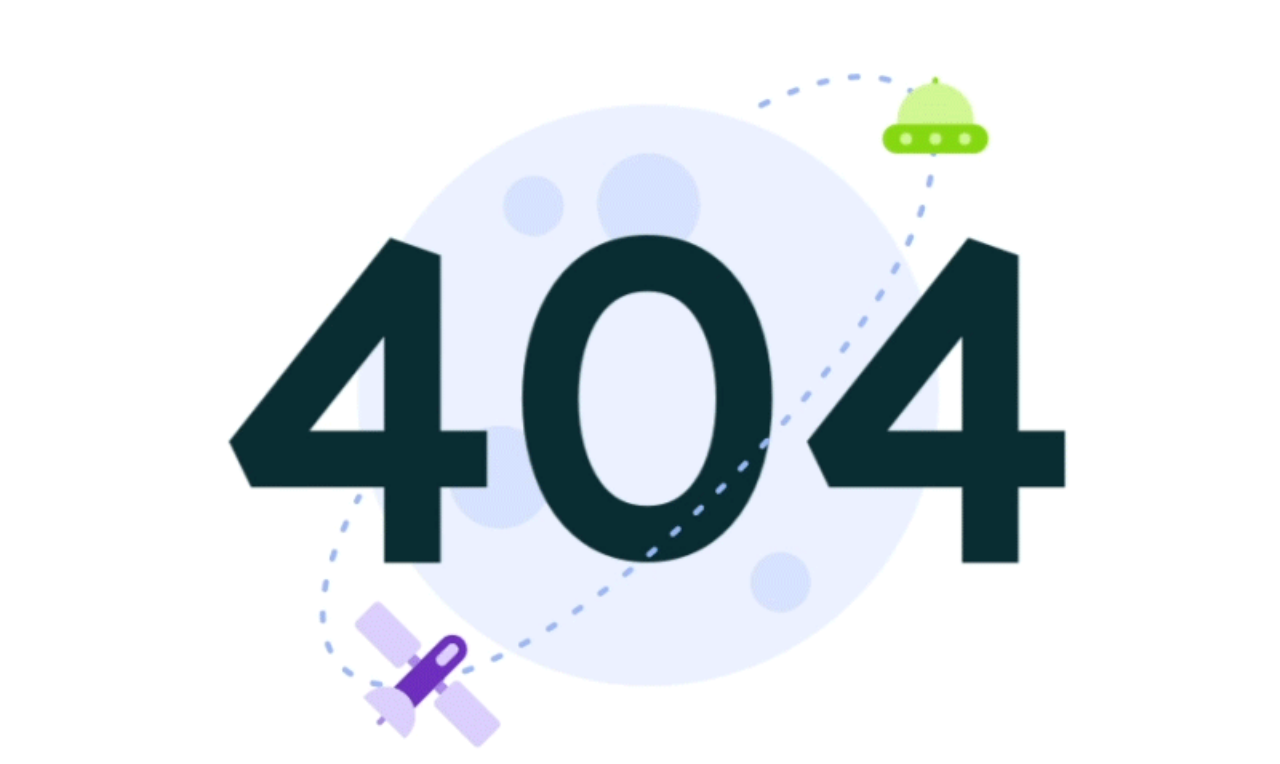
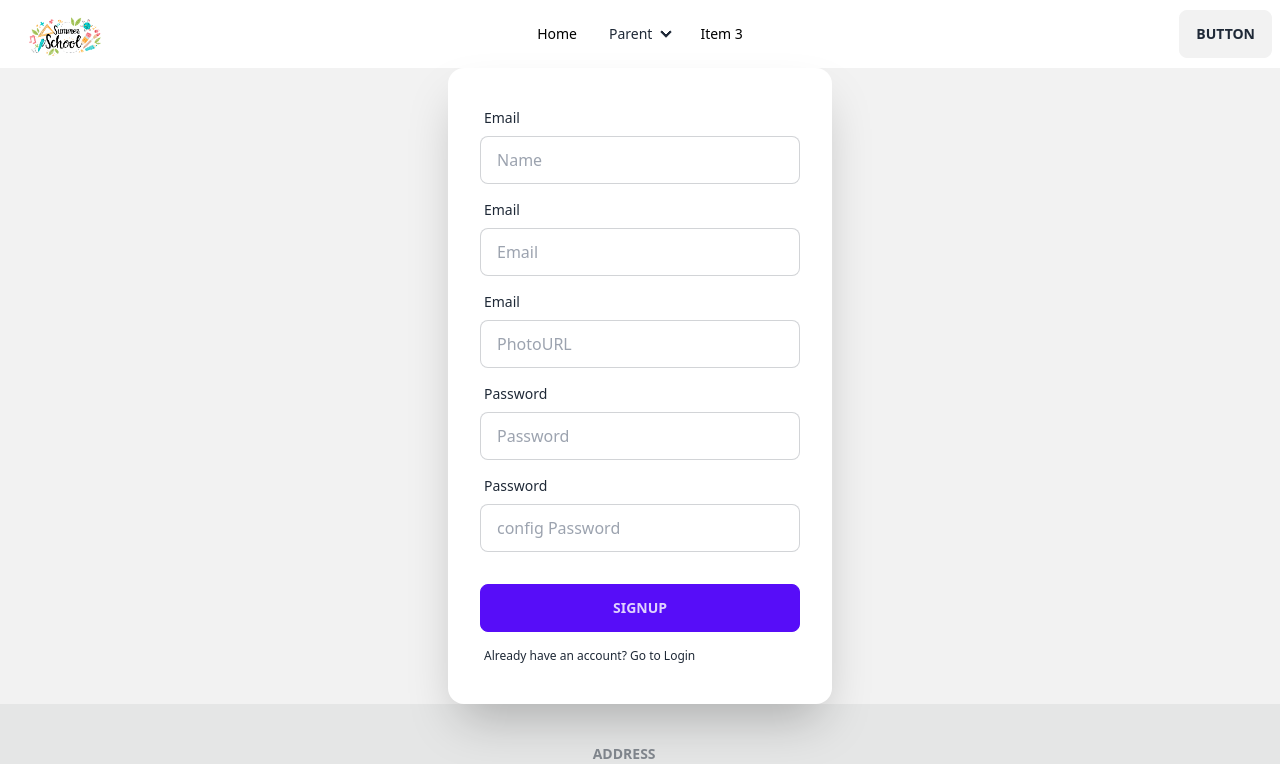
Before and after one commit to mdiktushar/summer-school, a React (Vite) app: page /signup in a window 1280 px wide. Shown: the top 764 px of the page. Built offline with nearby package versions, Linux system fonts and the light colour scheme.

Commit message:
signup & login page

```diff
--- a/src/Pages/Auth/Login.jsx
+++ b/src/Pages/Auth/Login.jsx
@@ -13,6 +13,7 @@ const Login = () => {
             <input
               type="text"
               placeholder="email"
+              name="email"
               className="input input-bordered"
             />
           </div>
@@ -23,6 +24,7 @@ const Login = () => {
             <input
               type="text"
               placeholder="password"
+              name="password"
               className="input input-bordered"
             />
           </div>
@@ -32,7 +34,7 @@ const Login = () => {
           <label className="label">
             <p className="label-text-alt">
               Don't have an account?{" "}
-              <Link href="#" >
+              <Link to={`/signup`} >
                 SignUp now
               </Link>
             </p>
--- /dev/null
+++ b/src/Pages/Auth/SignUp.jsx
@@ -0,0 +1,78 @@
+import React from "react";
+import { Link } from "react-router-dom";
+
+const SignUp = () => {
+  return (
+    <div className="hero min-h-[600px] bg-base-200">
+      <div className="card flex-shrink-0 w-full max-w-sm shadow-2xl bg-base-100">
+        <div className="card-body">
+          <div className="form-control">
+            <label className="label">
+              <span className="label-text">Email</span>
+            </label>
+            <input
+              type="text"
+              placeholder="Name"
+              name="name"
+              className="input input-bordered"
+            />
+          </div>
+          <div className="form-control">
+            <label className="label">
+              <span className="label-text">Email</span>
+            </label>
+            <input
+              type="email"
+              placeholder="Email"
+              name="email"
+              className="input input-bordered"
+            />
+          </div>
+          <div className="form-control">
+            <label className="label">
+              <span className="label-text">Email</span>
+            </label>
+            <input
+              type="text"
+              placeholder="PhotoURL"
+              name="photoURL"
+              className="input input-bordered"
+            />
+          </div>
+          <div className="form-control">
+            <label className="label">
+              <span className="label-text">Password</span>
+            </label>
+            <input
+              type="password"
+              placeholder="Password"
+              name="password"
+              className="input input-bordered"
+            />
+          </div>
+          <div className="form-control">
+            <label className="label">
+              <span className="label-text">Password</span>
+            </label>
+            <input
+              type="password"
+              placeholder="config Password"
+              name="configPassword"
+              className="input input-bordered"
+            />
+          </div>
+          <div className="form-control mt-6">
+            <button className="btn btn-primary">SignUp</button>
+          </div>
+          <label className="label">
+            <p className="label-text-alt">
+              Already have an account? <Link to={`/login`}>Go to Login</Link>
+            </p>
+          </label>
+        </div>
+      </div>
+    </div>
+  );
+};
+
+export default SignUp;
```
Also changed, not shown: src/Routes/router.jsx (+19 -14 lines).
